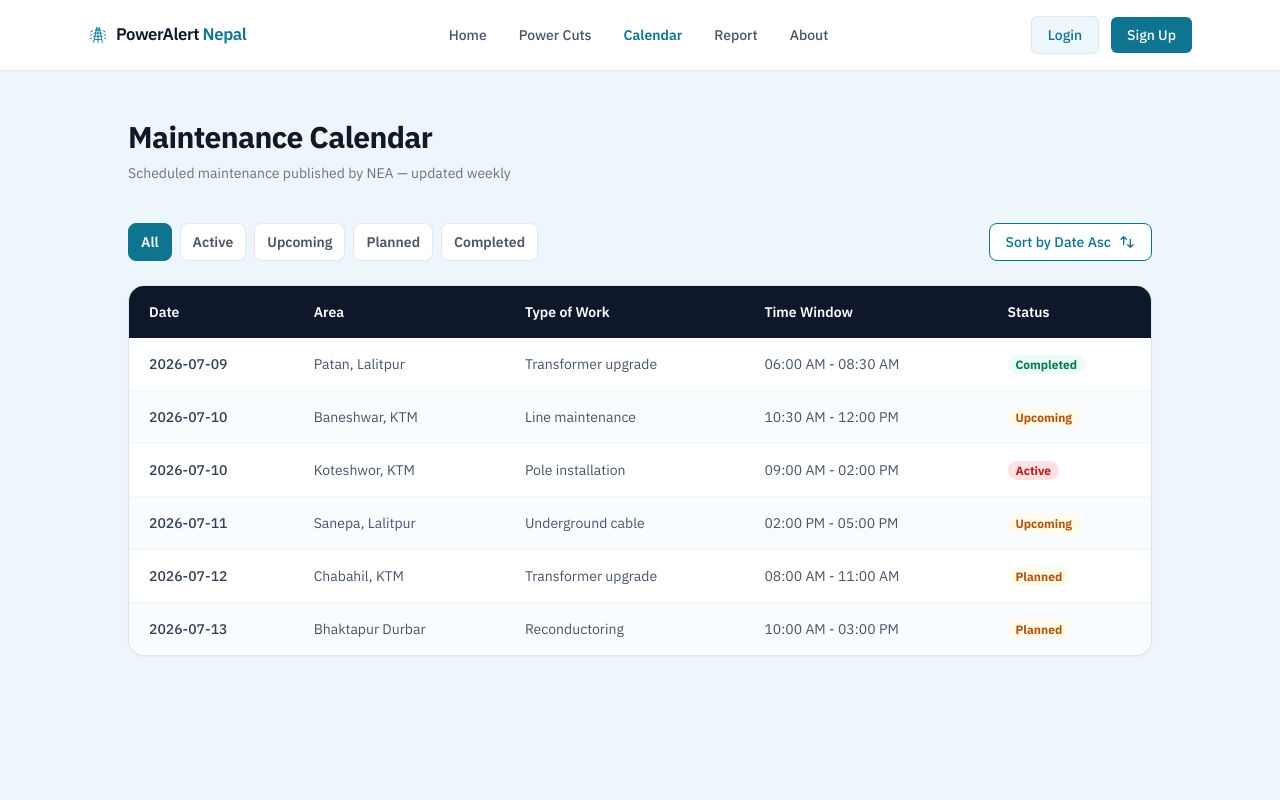
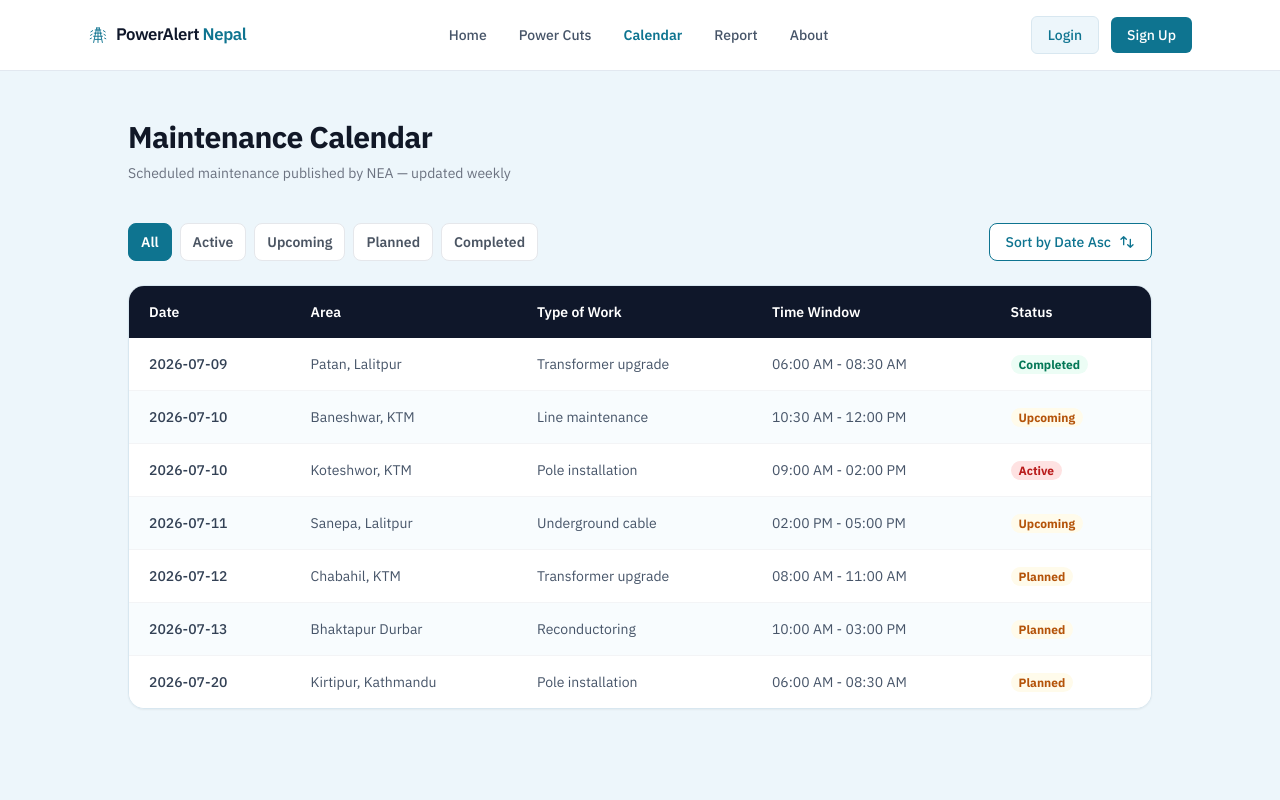
Before and after one commit to Smaran-vibe/PowerAlertNepal, a React (Vite) app: page /calendar in a window 1280 px wide. Shown: the top 800 px of the page. Built offline with nearby package versions, Linux system fonts and the light colour scheme.

Commit message:
updated the data

```diff
--- a/src/data/outages.js
+++ b/src/data/outages.js
@@ -104,6 +104,14 @@ export const maintenanceData = [
     time: "06:00 AM - 08:30 AM",
     status: "completed",
   },
+  {
+    id: 7,
+    date: "2026-07-20",
+    area: "Kirtipur, Kathmandu",
+    work: "Pole installation",
+    time: "06:00 AM - 08:30 AM",
+    status: "planned",
+  },
 ]
 
 export const liveStatusData = [
```
